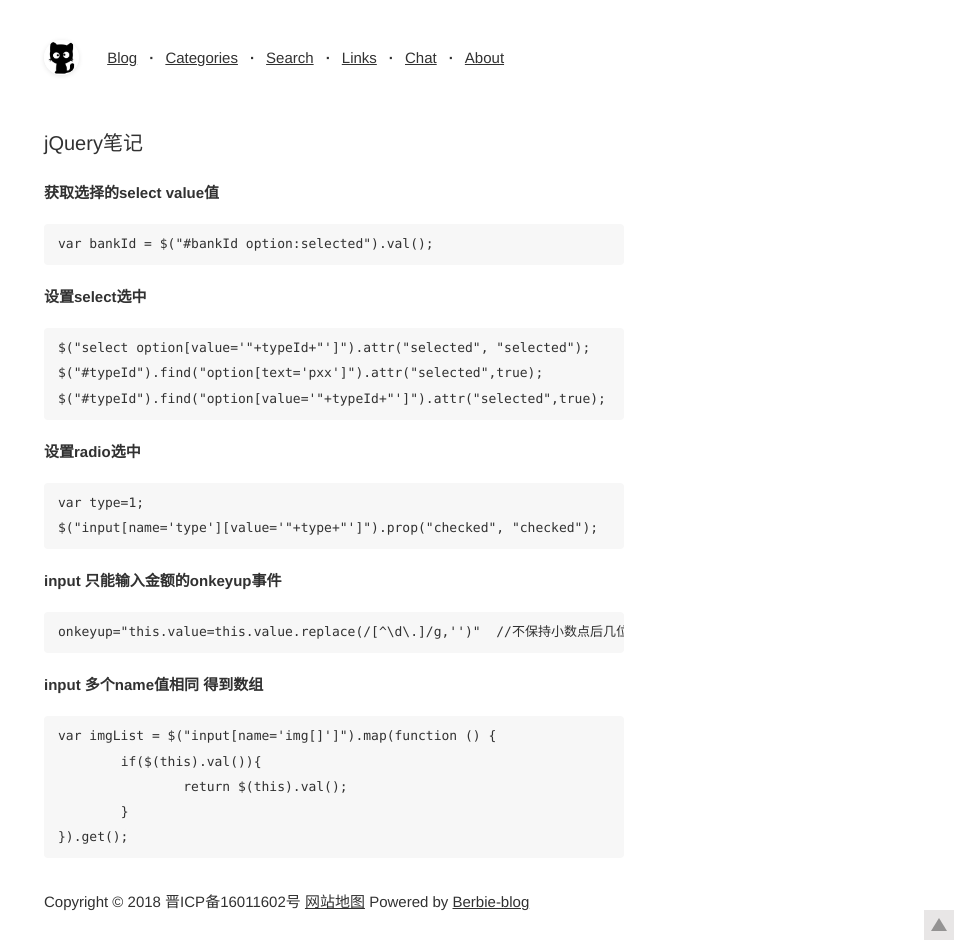
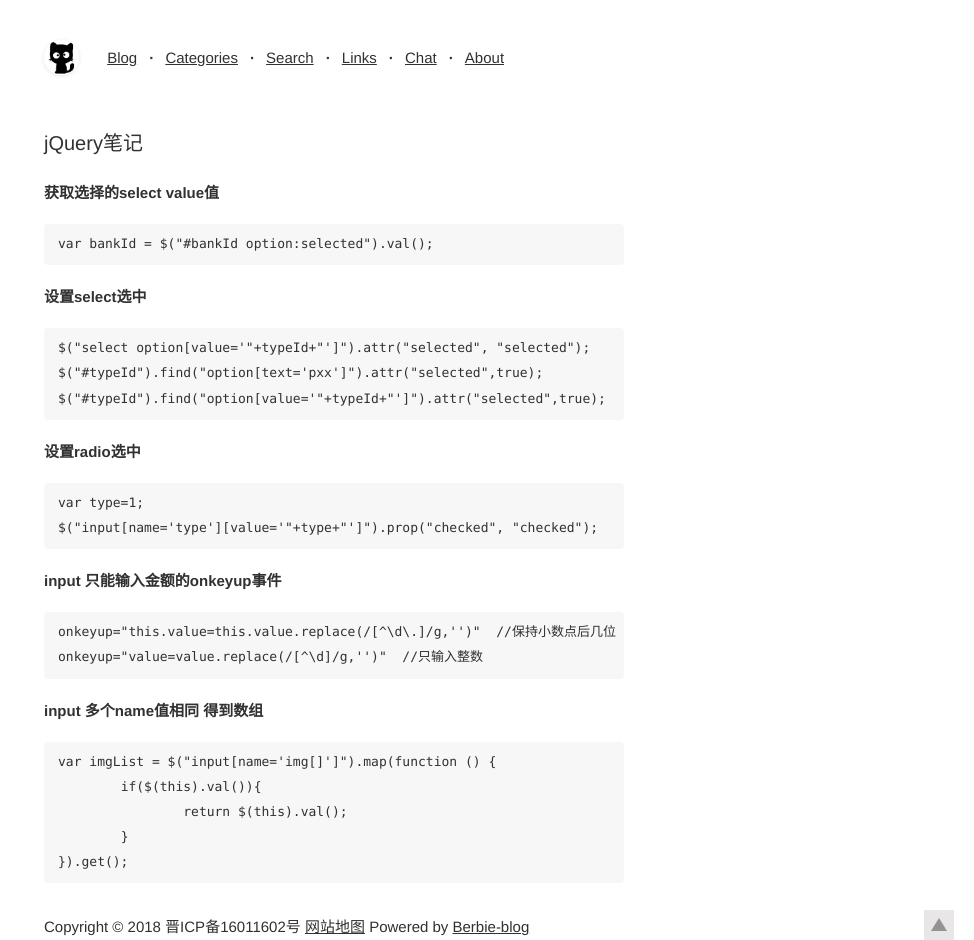
Before and after one commit to wjinbo/wjinbo.github.io, a Jekyll site: the page built from _posts/2018-07-03-jQuery笔记.md, in a window 1280 px wide. Shown: the whole page, without its empty margins (306-1280 px from the left). Built offline with Jekyll 4.4.1, drawn with Linux system fonts in a browser that asks for light colours.

Commit message:
update js

````diff
--- a/_posts/2018-07-03-jQuery笔记.md
+++ b/_posts/2018-07-03-jQuery笔记.md
@@ -26,7 +26,8 @@ $("input[name='type'][value='"+type+"']").prop("checked", "checked");
 ### input 只能输入金额的onkeyup事件
 
 ```
-onkeyup="this.value=this.value.replace(/[^\d\.]/g,'')"	//不保持小数点后几位
+onkeyup="this.value=this.value.replace(/[^\d\.]/g,'')"	//保持小数点后几位
+onkeyup="value=value.replace(/[^\d]/g,'')"  //只输入整数
 ```
 
 
````
